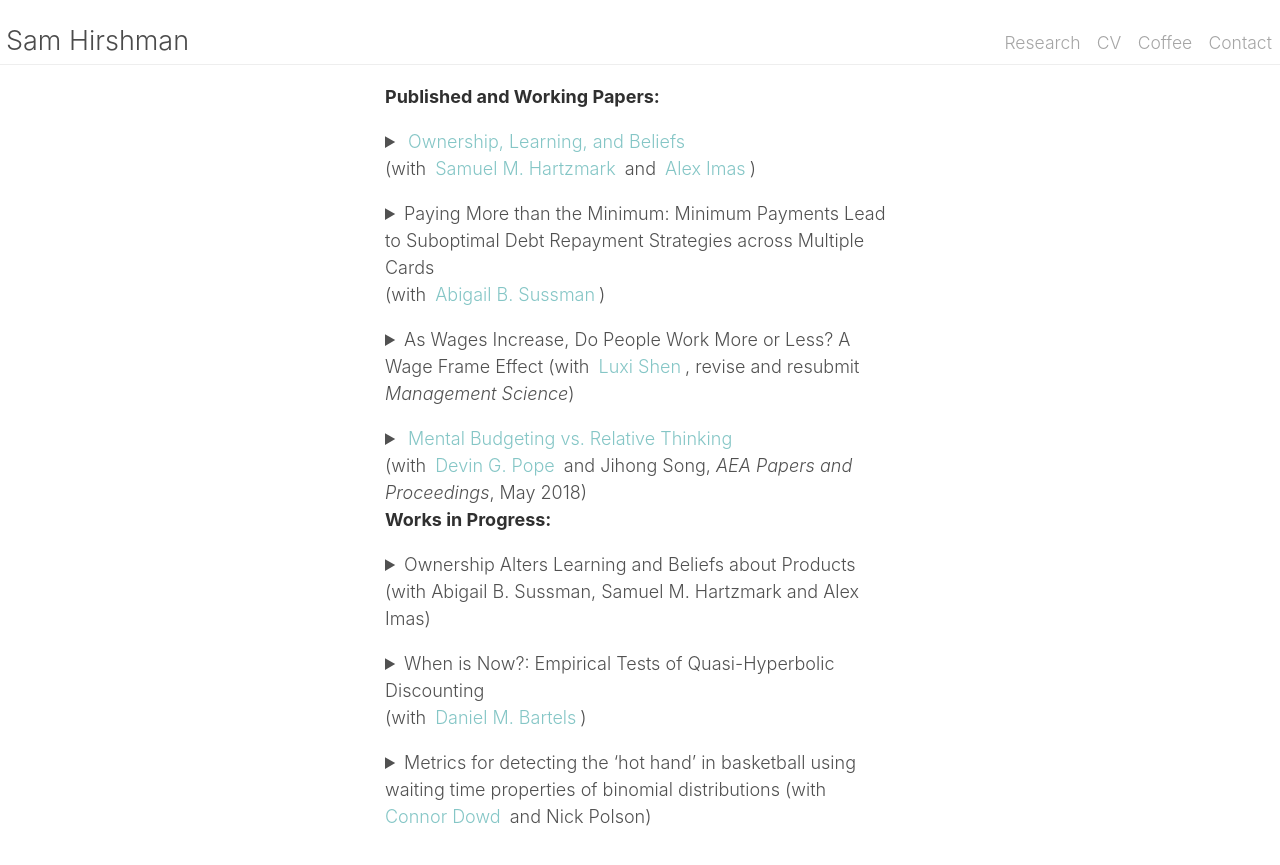
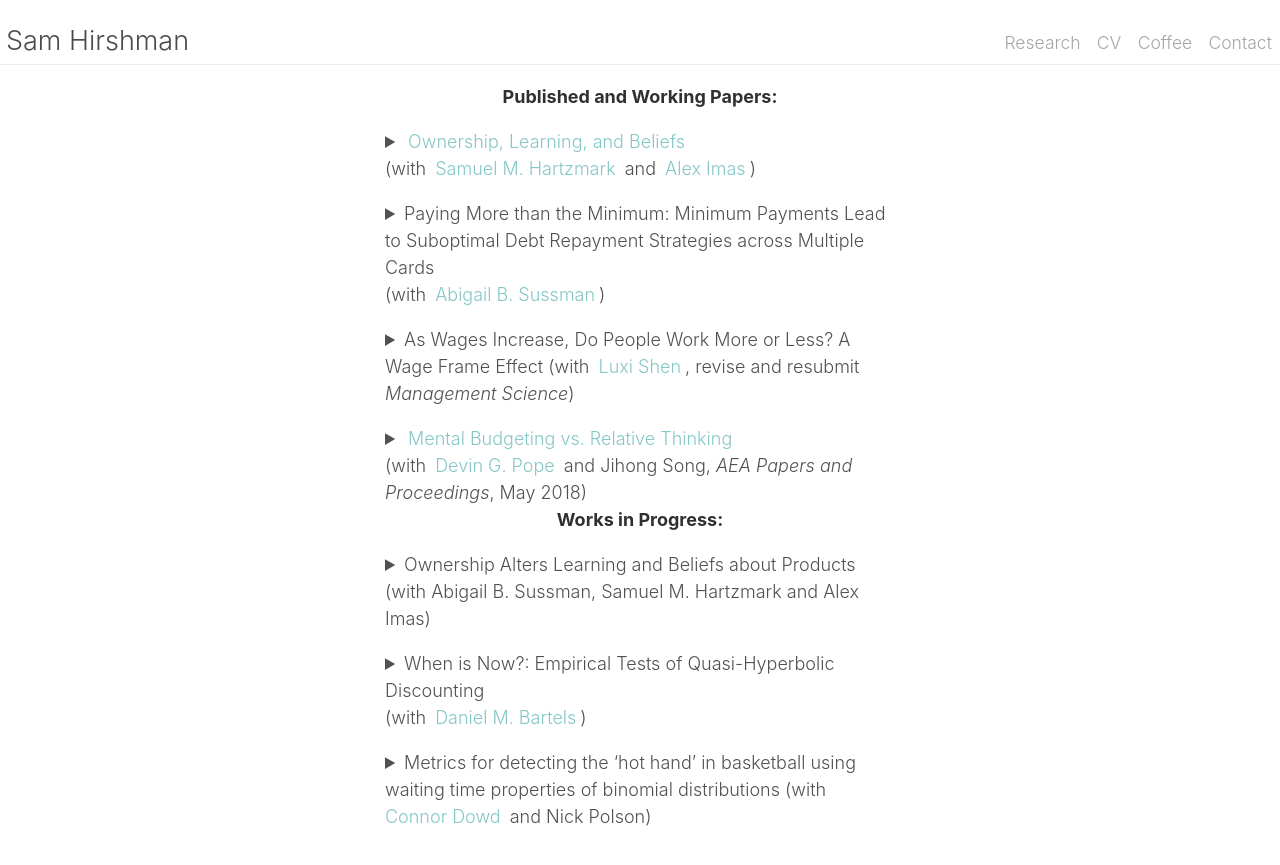
Before and after one commit to shirshma/shirshma.github.io, a Jekyll site: the page built from docs/research.md, in a window 1280 px wide. Shown: the top 865 px of the page. Built offline with Jekyll 4.4.1, drawn with Linux system fonts in a browser that asks for light colours.

Commit message:
Update research.md

```diff
--- a/docs/research.md
+++ b/docs/research.md
@@ -3,7 +3,7 @@ layout: default
 description: Research Papers
 ---
 
-**Published and Working Papers:**
+<p align="center"><strong>Published and Working Papers:</strong></p>
 
   <p><details><summary>
   <span class="fn"> <a href="https://papers.ssrn.com/sol3/papers.cfm?abstract_id=3465246" target="_blank">Ownership, Learning, and Beliefs </a> </span> <br> (with <a href="https://sites.google.com/site/samhartzmark/">Samuel M. Hartzmark</a> and <a href="http://www.aleximas.com/"> Alex Imas</a>)
@@ -36,8 +36,7 @@ In jobs in which workers have the flexibility to decide how much work to supply,
     </p>
     </details>
 
-<p>
-<strong>Works in Progress:</strong>
+<p align="center"><strong>Works in Progress:</strong>
 
 </p>
 
```
